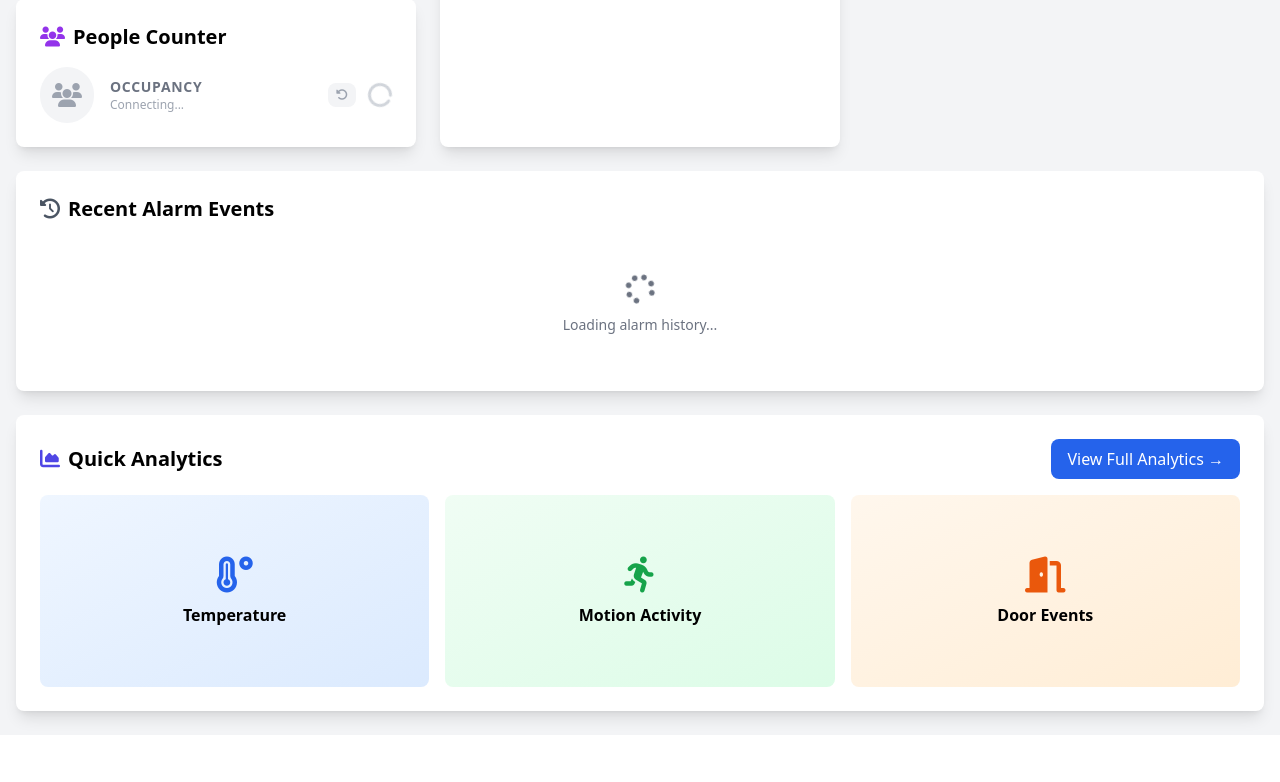
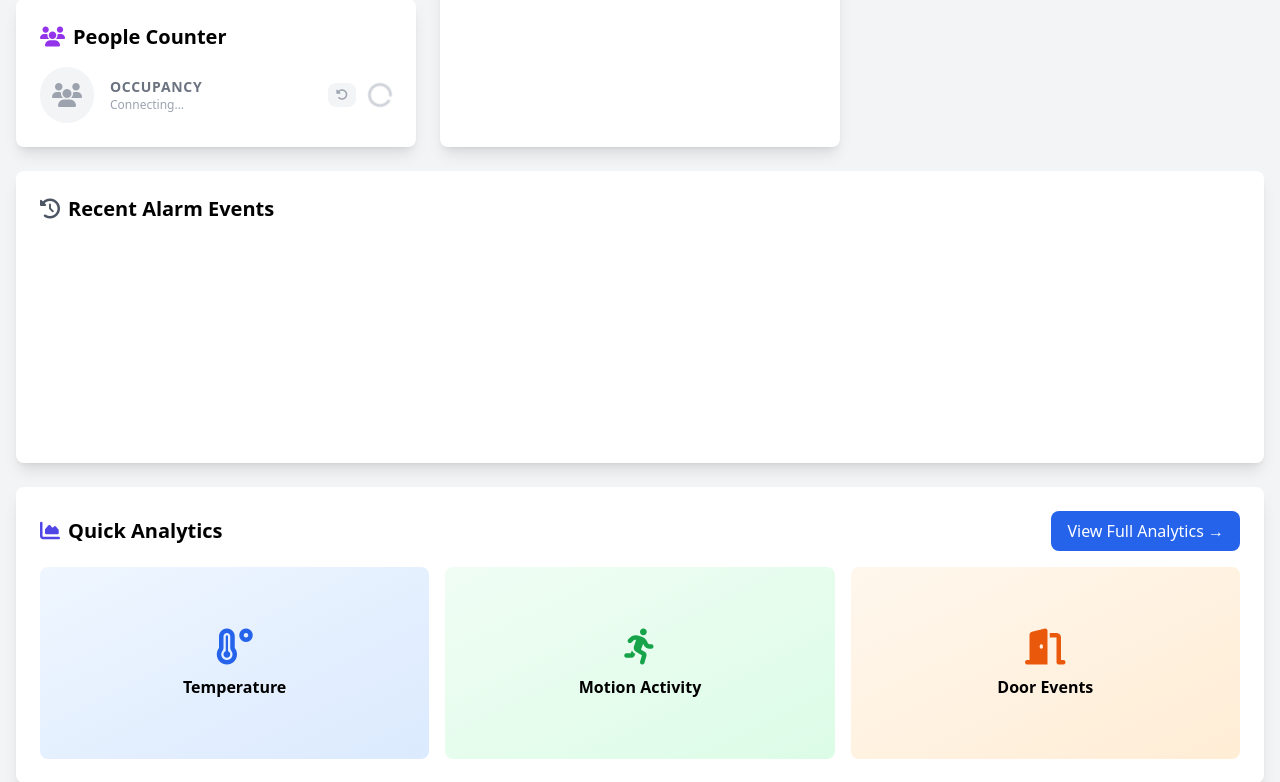
Before and after one commit to lazarnagulov/iot-home, a Flask app: page / in a window 1280 px wide. Shown: the part 1249-2031 px from the top of the page. Before the commit the page ends 1980 px from the top, so only its background shows below. Run offline with Flask 3, Linux system fonts and the light colour scheme; data that the repository does not hold is empty; some libraries are stand-ins or nearby versions.

Commit message:
Add alarm history to dashboard

```diff
--- a/server/templates/dashboard.html
+++ b/server/templates/dashboard.html
@@ -89,7 +89,13 @@
             <i class="fas fa-history text-gray-600 mr-2"></i>
             Recent Alarm Events
         </h2>
-        {% include 'components/alarm_history.html' %}
+        <iframe
+            src="http://localhost:3000/d-solo/ad2txn8/iot-home?orgId=1&from=now-24h&to=now&timezone=browser&theme=light&panelId=panel-21&__feature.dashboardSceneSolo=true"
+            id="alarm-history"
+            width="100%"
+            height="200"
+            frameborder="0">
+        </iframe>
     </div>
 
     <div class="bg-white rounded-lg shadow-lg p-6">
```
